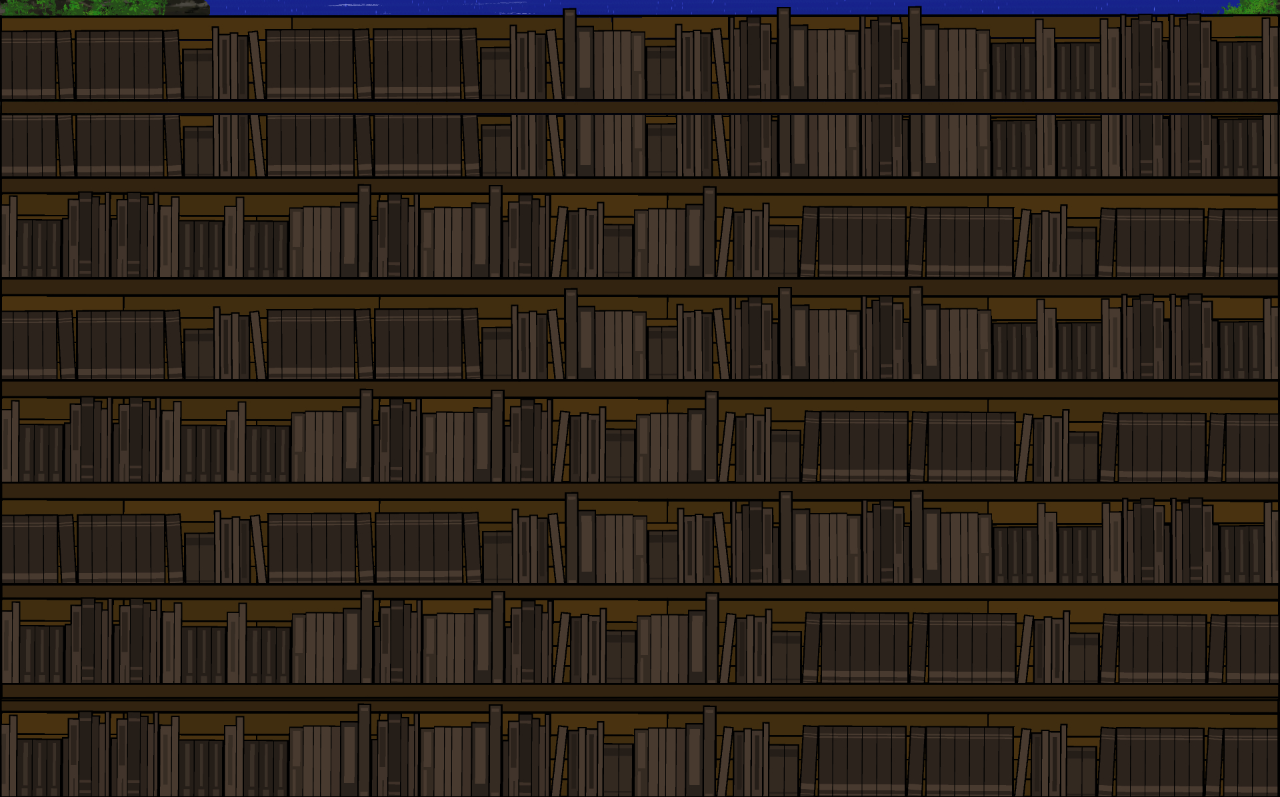
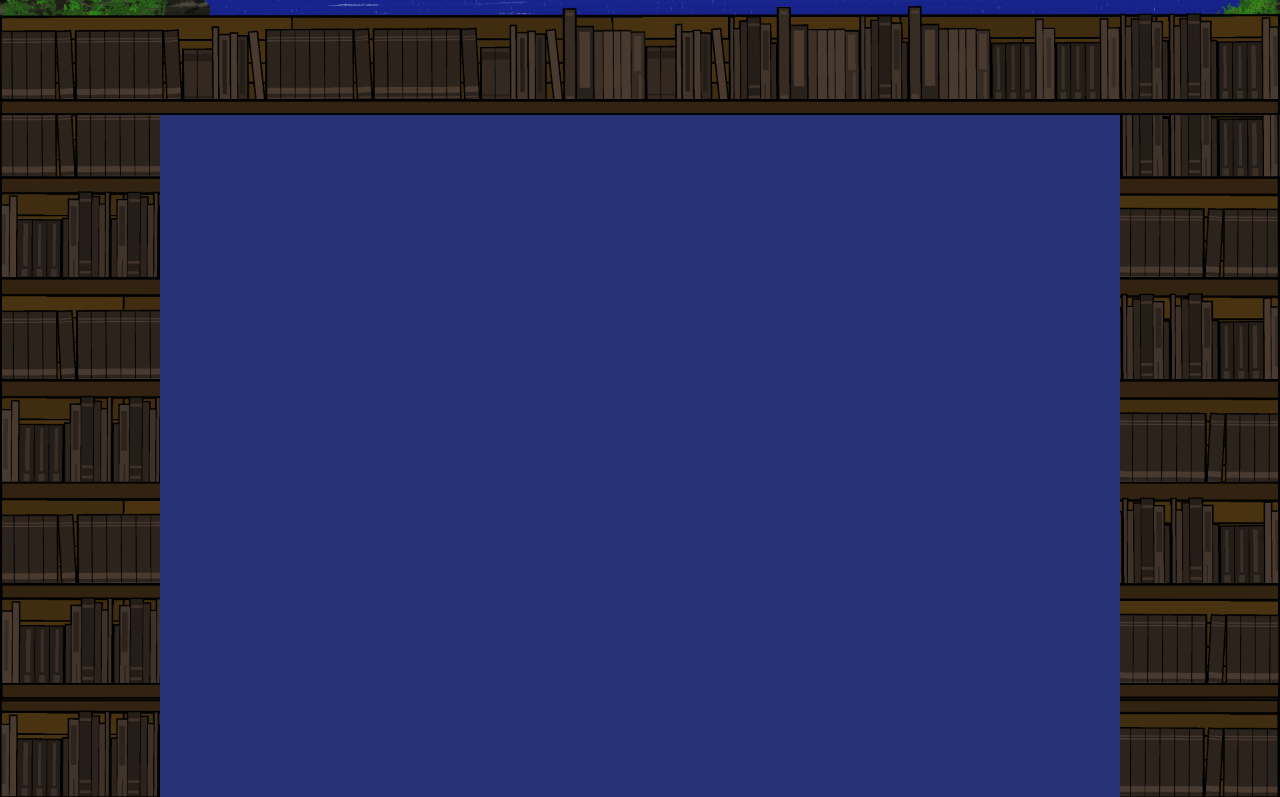
Before and after one commit to GreysonWe/personal-website, a plain HTML site: page index.html in a window 1280 px wide. Shown: the part 397-1194 px from the top of the page. Drawn offline with Linux system fonts and the light colour scheme.

Commit message:
add flex to body and make content area

```diff
--- a/styles.css
+++ b/styles.css
@@ -5,6 +5,9 @@
 }
 
 body {
+  display: flex;
+  flex-direction: column;
+  align-items: center;
   background-image: url("img/GW-body-Background.jpg");
   background-size: contain;
   background-position: center;
@@ -65,4 +68,6 @@ header {
 
 .content {
   height: 75vw;
+  background-color: rgb(38, 50, 115);
+  width: 75vw;
 }
```
